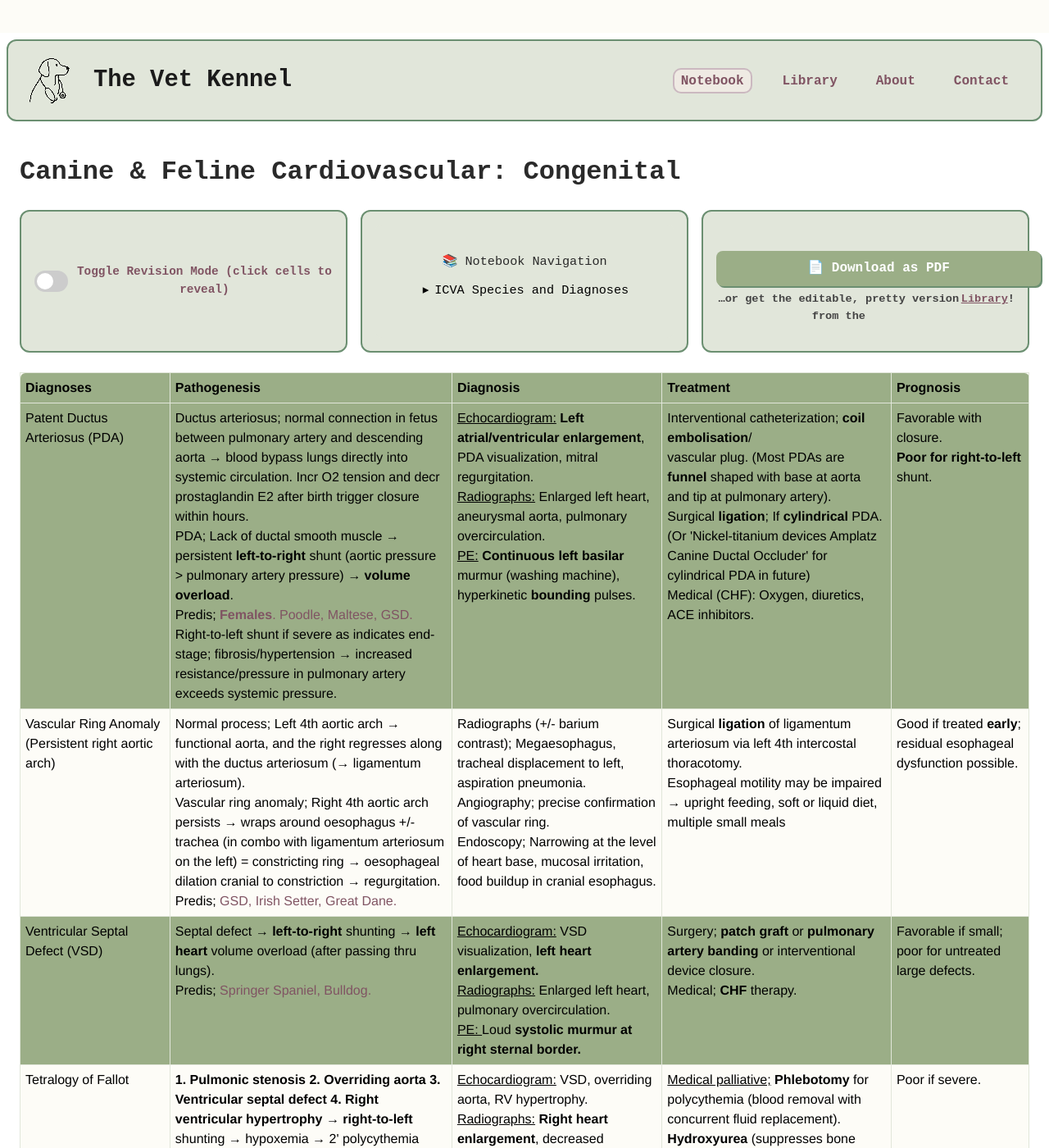
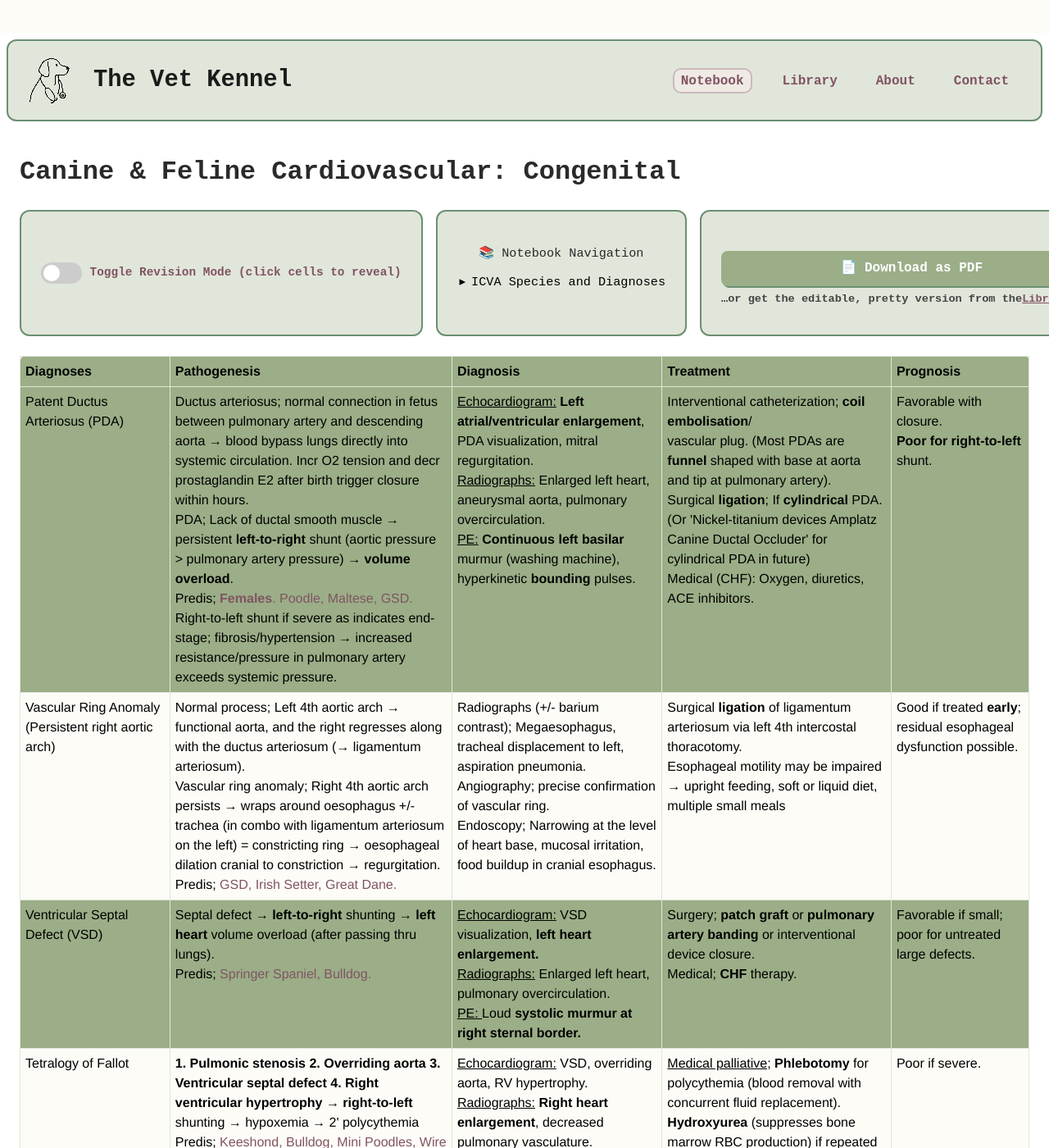
Before and after one commit to TheVetKennel/thevetkennel.github.io, a Jekyll site: the page built from _posts/2025-08-28-canine-feline-cardiovascular-congenital.md, in a window 1280 px wide and 1400 px high. Shown: the whole window at 82% size. Built offline with Jekyll 4.4.1, drawn with Linux system fonts in a browser that asks for light colours.

Commit message:
Update style.css

```diff
--- a/assets/css/style.css
+++ b/assets/css/style.css
@@ -412,15 +412,16 @@ nav,
 
 /* Each section styled like nav bar */
 .toolbar-box {
-  flex: 1;
-  background-color: #e1e6da;       /* same green as nav bar */
+  flex: 0 0 auto;              /* shrink to content instead of equal stretch */
+  background-color: #e1e6da;
   border: 2px solid #6b8f71;
   border-radius: 12px;
-  padding: 1em;
+  padding: 1em 1.5em;          /* add breathing space without being oversized */
   font-family: 'Courier New', Courier, monospace;
   display: flex;
   flex-direction: column;
   justify-content: center;
+  align-items: center;         /* keeps button + text centered inside */
 }
 
 /* Make toggle + library note boxes fully centered */
```
